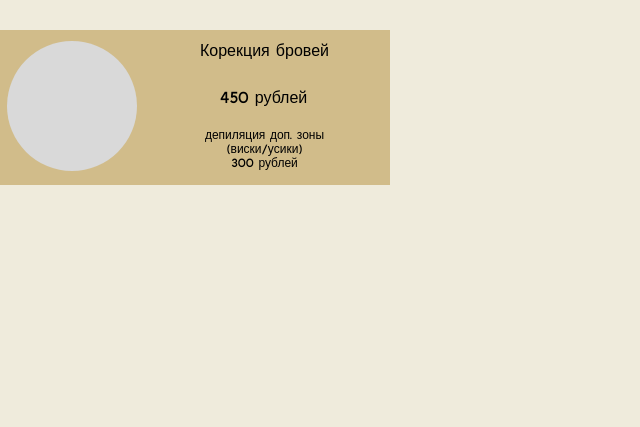
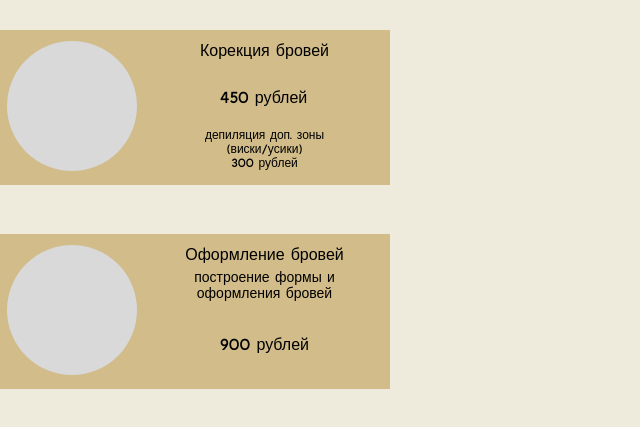
Before and after one commit to OOOGK7777/OOOGK7777.github.io, a plain HTML site: page index.html in a window 1280 px wide. Shown: the part 163-590 px from the top of the page, without its empty margins (0-640 px from the left). Drawn offline with Linux system fonts and the light colour scheme.

Commit message:
Update index.html

```diff
--- a/index.html
+++ b/index.html
@@ -18,7 +18,14 @@
         <div class="price__box">450 рублей</div>
         <div class="main__text">депиляция доп. зоны<br>(виски/усики)<br>300 рублей</div>
     </div>
-
+    </div>
+     <div class="box__for__text">
+    <div class="circle__"></div>
+    <div class="text__box">
+        <div class="box__h">Оформление бровей</div>
+        <div class="inner__text__box">построение формы и<br>оформления бровей</div>
+        <div class="price__new__box">900 рублей</div>
+    </div>
     </div>
 </body>
 </html>
```
